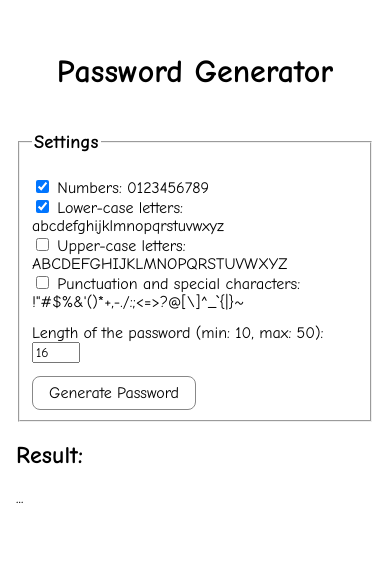
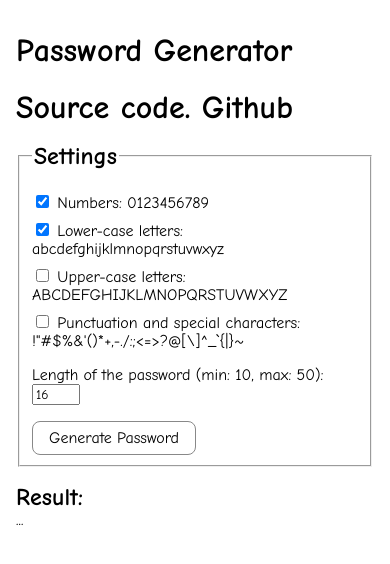
Before and after one commit to rainbowfieldholograph/password-generator, a plain HTML site: page index.html in a window 390 px wide. Drawn offline with Linux system fonts and the light colour scheme.

Commit message:
added adaptive for mobile and gh link

```diff
--- a/defaultStyles.css
+++ b/defaultStyles.css
@@ -3,6 +3,17 @@ body {
   margin: 0;
   border: 0;
   font-family: 'Comic Sans MS', cursive, sans-serif;
+}
+
+h1,
+h2,
+h3,
+h4,
+h5,
+h6,
+p {
+  margin: 0;
+  padding: 0;
 }
 
 button {
--- a/index.css
+++ b/index.css
@@ -3,8 +3,22 @@
   width: 100%;
   margin: 0 auto;
   background-color: #fff;
-  padding: 1rem;
   margin-top: 1rem;
+}
+
+@media (min-width: 360px) {
+  .container {
+    padding: 1rem;
+  }
+}
+
+.header-flex {
+  display: flex;
+  justify-content: space-between;
+  align-items: center;
+  flex-wrap: wrap;
+  gap: 20px;
+  margin-bottom: 1rem;
 }
 
 .header-title {
@@ -12,7 +26,15 @@
 }
 
 .marginbtm {
-  margin-bottom: 0.8em;
+  margin-bottom: 1em;
+}
+
+.form {
+  margin-bottom: 1rem;
+}
+
+.checkbox-wrapper {
+  margin-bottom: 0.5em;
 }
 
 .button {
@@ -32,6 +54,36 @@
   color: #fff;
   border: 1px solid #000;
   text-decoration: underline;
+}
+
+.result {
+  text-overflow: clip;
+}
+
+a {
+  position: relative;
+  color: #000;
+  text-decoration: none;
+  font-size: 2rem;
+  font-weight: bold;
+}
+
+a::before {
+  content: '';
+  position: absolute;
+  display: block;
+  width: 100%;
+  height: 2px;
+  bottom: 0;
+  left: 0;
+  background-color: #000;
+  transform: scaleX(0);
+  transition: transform 0.3s ease;
+}
+
+a:hover::before,
+a:focus::before {
+  transform: scaleX(1);
 }
 
 @supports selector(:focus-visible) {
@@ -55,4 +107,12 @@
     border: 1px solid #000;
     text-decoration: underline;
   }
+
+  a:focus::before {
+    transform: scaleX(0);
+  }
+
+  a:focus-visible::before {
+    transform: scaleX(1);
+  }
 }
--- a/index.html
+++ b/index.html
@@ -10,29 +10,32 @@
   </head>
   <body>
     <div class="container">
-      <header>
+      <header class="header-flex">
         <h1 class="header-title">Password Generator</h1>
+        <a href="https://github.com/rainbowfieldholograph/password-generator">
+          Source code. Github
+        </a>
       </header>
       <main>
-        <form action="" id="form">
+        <form class="form" action="" id="form">
           <fieldset>
-            <legend>
-              <h3>Settings</h3>
+            <legend class="marginbtm">
+              <h2>Settings</h2>
             </legend>
             <div class="marginbtm">
-              <div>
+              <div class="checkbox-wrapper">
                 <input name="numbers" id="numbers" type="checkbox" checked />
                 <label for="numbers">Numbers: 0123456789</label>
               </div>
-              <div>
+              <div class="checkbox-wrapper">
                 <input name="lowerCase" id="lowerCase" type="checkbox" checked />
                 <label for="lowerCase">Lower-case letters: abcdefghijklmnopqrstuvwxyz</label>
               </div>
-              <div>
+              <div class="checkbox-wrapper">
                 <input name="upperCase" id="upperCase" type="checkbox" />
                 <label for="upperCase">Upper-case letters: ABCDEFGHIJKLMNOPQRSTUVWXYZ</label>
               </div>
-              <div>
+              <div class="checkbox-wrapper">
                 <input name="special" id="special" type="checkbox" />
                 <label for="special">
                   Punctuation and special characters: !"#$%&'()*+,-./:;<=>?@[\]^_`{|}~</label
@@ -56,7 +59,7 @@
         </form>
         <div>
           <h2>Result:</h2>
-          <p id="result">...</p>
+          <p class="result" id="result">...</p>
         </div>
       </main>
     </div>
```
Also changed, not shown: README.md.
